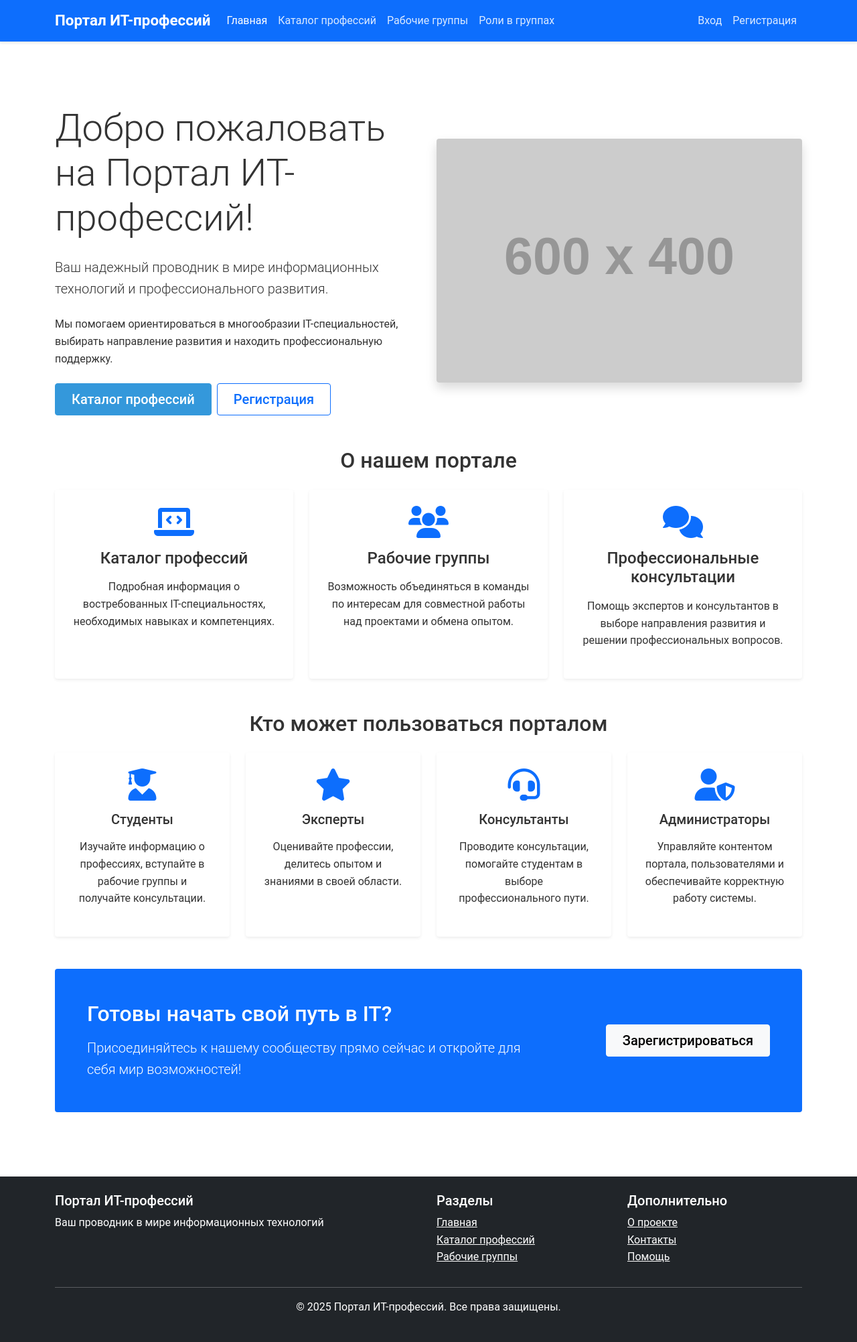
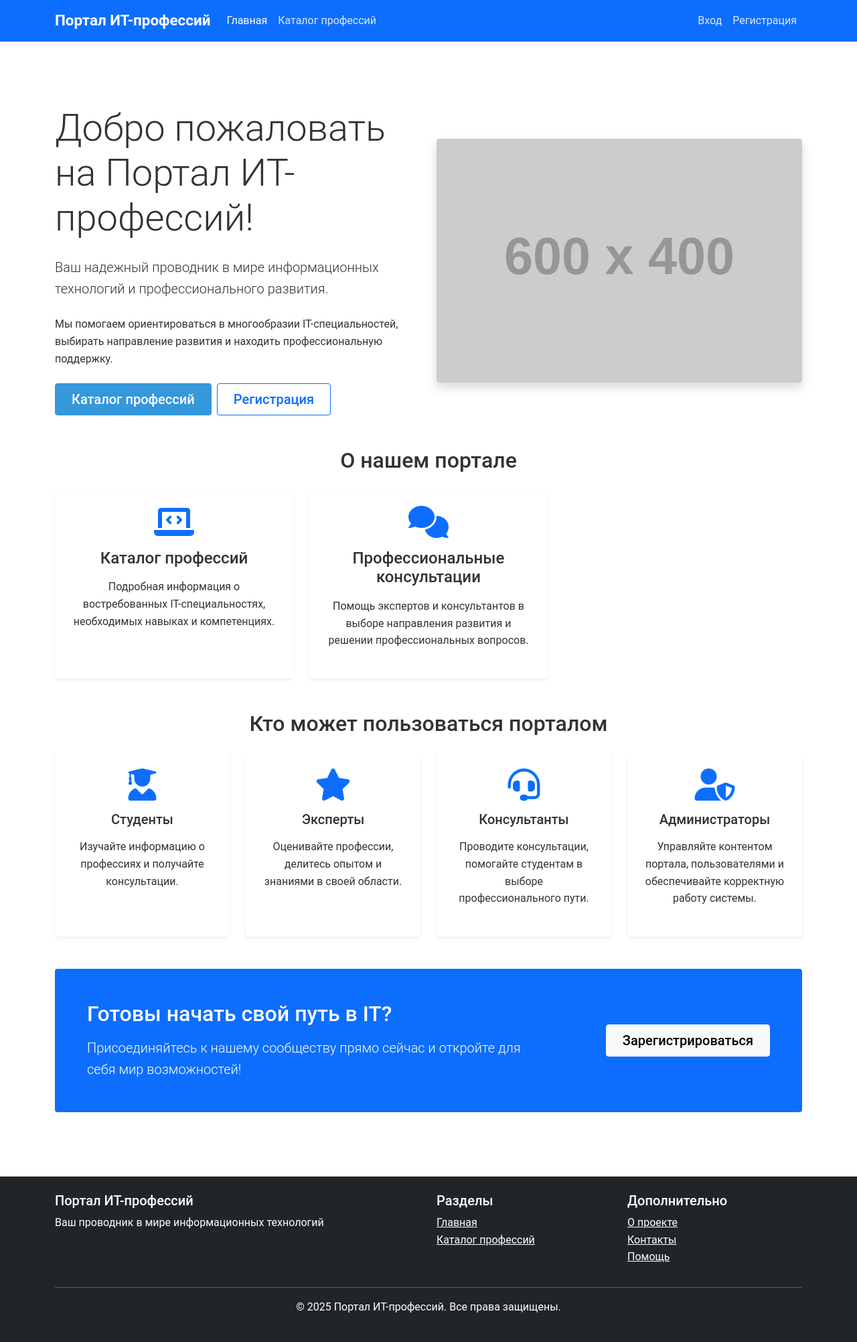
Before and after one commit to vasyza/proffesional-basics, a PHP site: page / in a window 1280 px wide. Shown: the whole page at 67% size. Run offline with PHP 8.4, Linux system fonts and the light colour scheme; grey boxes labelled with a size stand in for pictures from a placeholder-image service; some libraries are stand-ins or nearby versions.

Commit message:
fix: закомментировал всё, что связано с рабочими группами

```diff
--- a/admin/group_add.php
+++ b/admin/group_add.php
@@ -1,4 +1,4 @@
-<?php
+<!-- <?php
 session_start();
 require_once '../api/config.php';
 
@@ -128,4 +128,4 @@ include_once '../includes/admin_header.php';
     })();
 </script>
 
-<?php include_once '../includes/admin_footer.php'; ?>
+<?php include_once '../includes/admin_footer.php'; ?>  -->
--- a/admin/manage_groups.php
+++ b/admin/manage_groups.php
@@ -1,4 +1,4 @@
-<?php
+<!-- <?php
 session_start();
 require_once '../api/config.php';
 
@@ -137,4 +137,4 @@ function confirmDelete(id, name) {
 }
 </script>
 
-<?php include_once '../includes/admin_footer.php'; ?>
+<?php include_once '../includes/admin_footer.php'; ?>  -->
--- a/includes/admin_header.php
+++ b/includes/admin_header.php
@@ -47,11 +47,11 @@ $current_page = basename($_SERVER['PHP_SELF']);
                         <i class="fas fa-clipboard-list me-1"></i>ПВК
                     </a>
                 </li>
-                <li class="nav-item">
+                <!-- <li class="nav-item">
                     <a class="nav-link <?php echo $current_page == 'manage_groups.php' ? 'active' : ''; ?>" href="/admin/manage_groups.php">
                         <i class="fas fa-users-cog me-1"></i>Рабочие группы
                     </a>
-                </li>
+                </li> -->
                 <li class="nav-item">
                     <a class="nav-link <?php echo $current_page == 'consultations.php' ? 'active' : ''; ?>" href="/admin/consultations.php">
                         <i class="fas fa-comments me-1"></i>Консультации
--- a/includes/footer.php
+++ b/includes/footer.php
@@ -12,7 +12,7 @@
                     <ul class="list-unstyled">
                         <li><a href="/" class="text-white">Главная</a></li>
                         <li><a href="/professions.php" class="text-white">Каталог профессий</a></li>
-                        <li><a href="/groups.php" class="text-white">Рабочие группы</a></li>
+                        <!-- <li><a href="/groups.php" class="text-white">Рабочие группы</a></li> -->
                     </ul>
                 </div>
                 <div class="col-md-3">
--- a/includes/header.php
+++ b/includes/header.php
@@ -57,12 +57,12 @@ $userRole = $isLoggedIn ? $_SESSION['user_role'] : '';
                     <li class="nav-item">
                         <a class="nav-link" href="/professions.php">Каталог профессий</a>
                     </li>
-                    <li class="nav-item">
+                    <!-- <li class="nav-item">
                         <a class="nav-link" href="/groups.php">Рабочие группы</a>
-                    </li>
-                    <li class="nav-item">
+                    </li> -->
+                    <!-- <li class="nav-item">
                         <a class="nav-link" href="/group_roles.php">Роли в группах</a>
-                    </li>
+                    </li> -->
                 </ul>
                 <div class="navbar-nav">
                     <?php if ($isLoggedIn): ?>
--- a/index.php
+++ b/index.php
@@ -45,7 +45,7 @@ include 'includes/header.php';
                         </div>
                     </div>
                 </div>
-                <div class="col-md-4">
+                <!-- <div class="col-md-4">
                     <div class="card h-100 border-0 shadow-sm">
                         <div class="card-body text-center p-4">
                             <i class="fas fa-users fa-3x text-primary mb-3"></i>
@@ -53,7 +53,7 @@ include 'includes/header.php';
                             <p class="mb-0">Возможность объединяться в команды по интересам для совместной работы над проектами и обмена опытом.</p>
                         </div>
                     </div>
-                </div>
+                </div> -->
                 <div class="col-md-4">
                     <div class="card h-100 border-0 shadow-sm">
                         <div class="card-body text-center p-4">
@@ -77,7 +77,7 @@ include 'includes/header.php';
                         <div class="card-body text-center p-4">
                             <i class="fas fa-user-graduate fa-3x text-primary mb-3"></i>
                             <h3 class="h5 mb-3">Студенты</h3>
-                            <p class="mb-0">Изучайте информацию о профессиях, вступайте в рабочие группы и получайте консультации.</p>
+                            <p class="mb-0">Изучайте информацию о профессиях и получайте консультации.</p>
                         </div>
                     </div>
                 </div>
```
Also changed, not shown: admin/index.php (+6 -6 lines), cabinet.php (+12 -12 lines).
